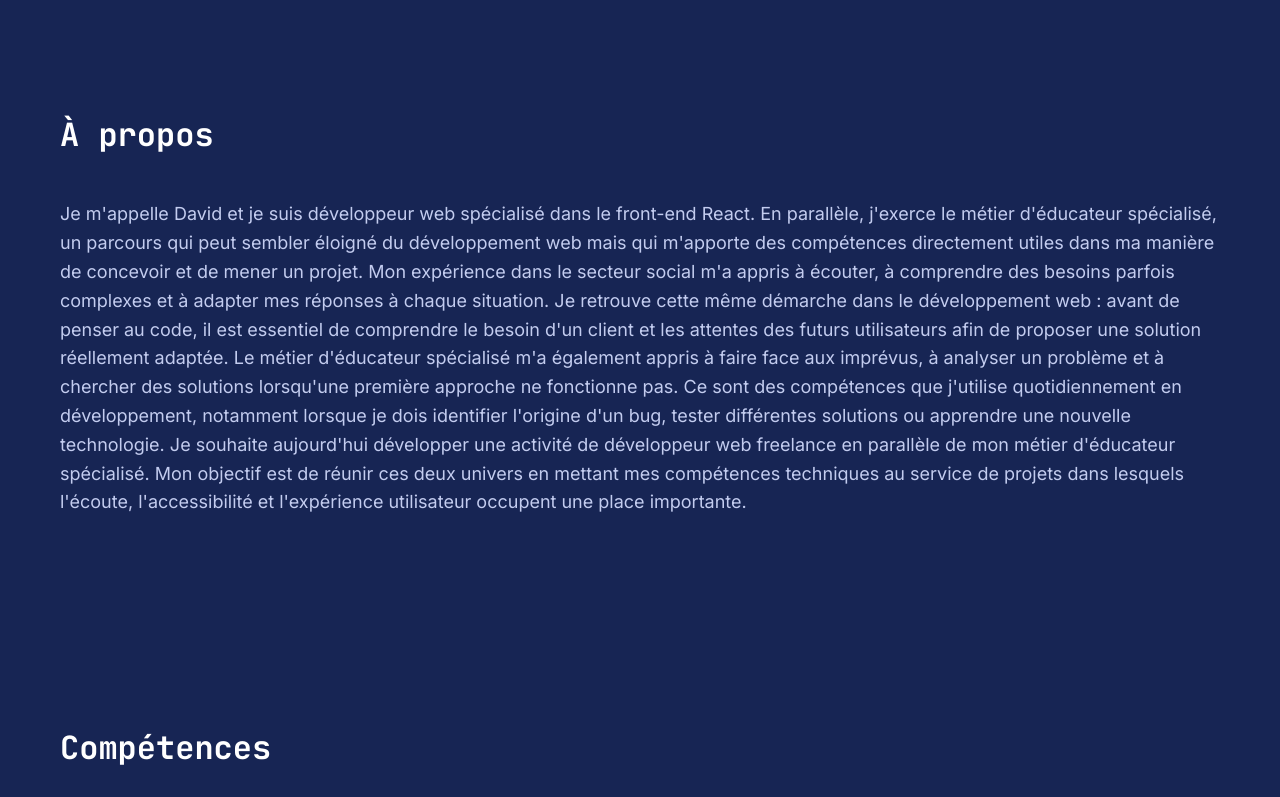
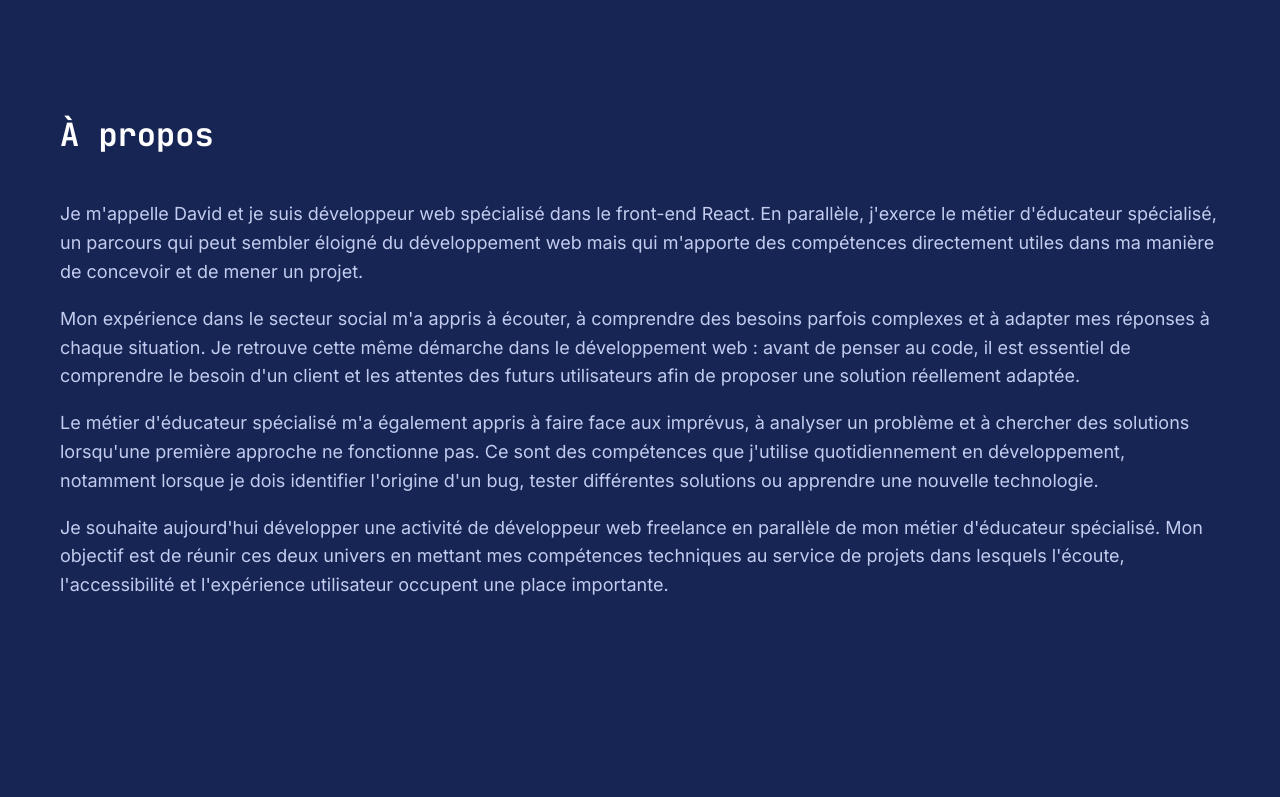
Before and after one commit to david51-ocr/Portfolio, a React (Vite) app: page / in a window 1280 px wide. Shown: the part 653-1450 px from the top of the page. Built offline with nearby package versions, Linux system fonts and the light colour scheme.

Commit message:
aérer a propos

```diff
--- a/src/components/A-Propos.jsx
+++ b/src/components/A-Propos.jsx
@@ -3,20 +3,34 @@ function APropos() {
     <section id="a-propos" aria-labelledby="titre-aPropos">
       <h2 id="titre-aPropos">À propos</h2>
       <p>
-        Je m'appelle David et je suis développeur web spécialisé dans le front-end React. En parallèle, j'exerce le métier d'éducateur spécialisé,
-         un parcours qui peut sembler éloigné du développement web mais qui m'apporte des compétences
-         directement utiles dans ma manière de concevoir et de mener un projet.
-Mon expérience dans le secteur social m'a appris à écouter, à comprendre des besoins parfois complexes et à adapter mes réponses à chaque situation.
-Je retrouve cette même démarche dans le développement web : avant de penser au code, il est essentiel de comprendre le besoin d'un client
-et les attentes des futurs utilisateurs afin de proposer une solution réellement adaptée.
-Le métier d'éducateur spécialisé m'a également appris à faire face aux imprévus, à analyser
-un problème et à chercher des solutions lorsqu'une première approche ne fonctionne pas.
-Ce sont des compétences que j'utilise quotidiennement en développement, notamment lorsque
-je dois identifier l'origine d'un bug, tester différentes solutions ou apprendre une nouvelle technologie.
-Je souhaite aujourd'hui développer une activité de développeur web freelance en parallèle de mon métier d'éducateur spécialisé.
-Mon objectif est de réunir ces deux univers en mettant mes compétences techniques au service de projets dans lesquels l'écoute, l'accessibilité et
-l'expérience utilisateur occupent une place importante.
-      </p>
+  Je m'appelle David et je suis développeur web spécialisé dans le front-end React.
+  En parallèle, j'exerce le métier d'éducateur spécialisé, un parcours qui peut
+  sembler éloigné du développement web mais qui m'apporte des compétences directement
+  utiles dans ma manière de concevoir et de mener un projet.
+</p>
+
+<p>
+  Mon expérience dans le secteur social m'a appris à écouter, à comprendre des besoins
+  parfois complexes et à adapter mes réponses à chaque situation. Je retrouve cette
+  même démarche dans le développement web : avant de penser au code, il est essentiel
+  de comprendre le besoin d'un client et les attentes des futurs utilisateurs afin de
+  proposer une solution réellement adaptée.
+</p>
+
+<p>
+  Le métier d'éducateur spécialisé m'a également appris à faire face aux imprévus,
+  à analyser un problème et à chercher des solutions lorsqu'une première approche ne
+  fonctionne pas. Ce sont des compétences que j'utilise quotidiennement en développement,
+  notamment lorsque je dois identifier l'origine d'un bug, tester différentes solutions
+  ou apprendre une nouvelle technologie.
+</p>
+
+<p>
+  Je souhaite aujourd'hui développer une activité de développeur web freelance en
+  parallèle de mon métier d'éducateur spécialisé. Mon objectif est de réunir ces deux
+  univers en mettant mes compétences techniques au service de projets dans lesquels
+  l'écoute, l'accessibilité et l'expérience utilisateur occupent une place importante.
+</p>
     </section>
   );
 }
--- a/src/styles/main.scss
+++ b/src/styles/main.scss
@@ -95,6 +95,7 @@ header {
     p {
         font-size: 22px;
         max-width: 1200px;
+        margin-bottom: 20px;
     }
 
     .accueil-actions {
```
